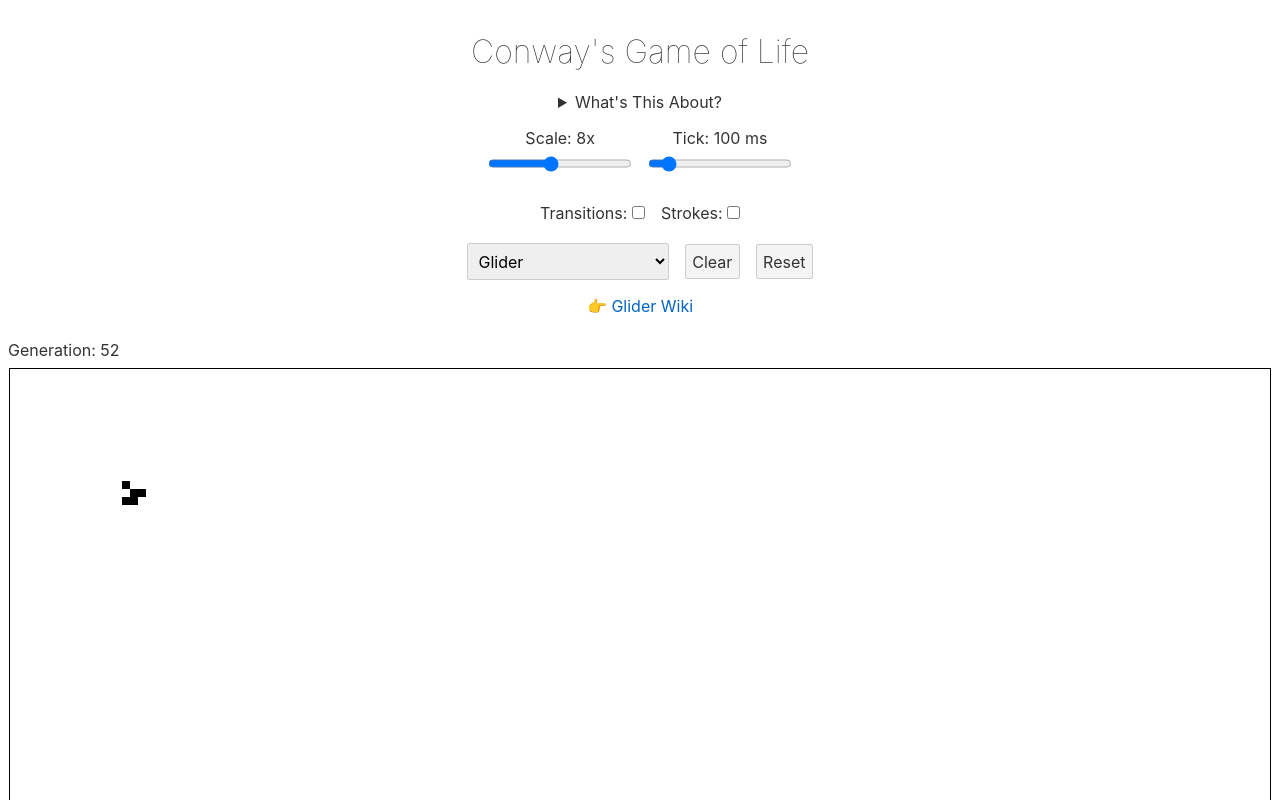
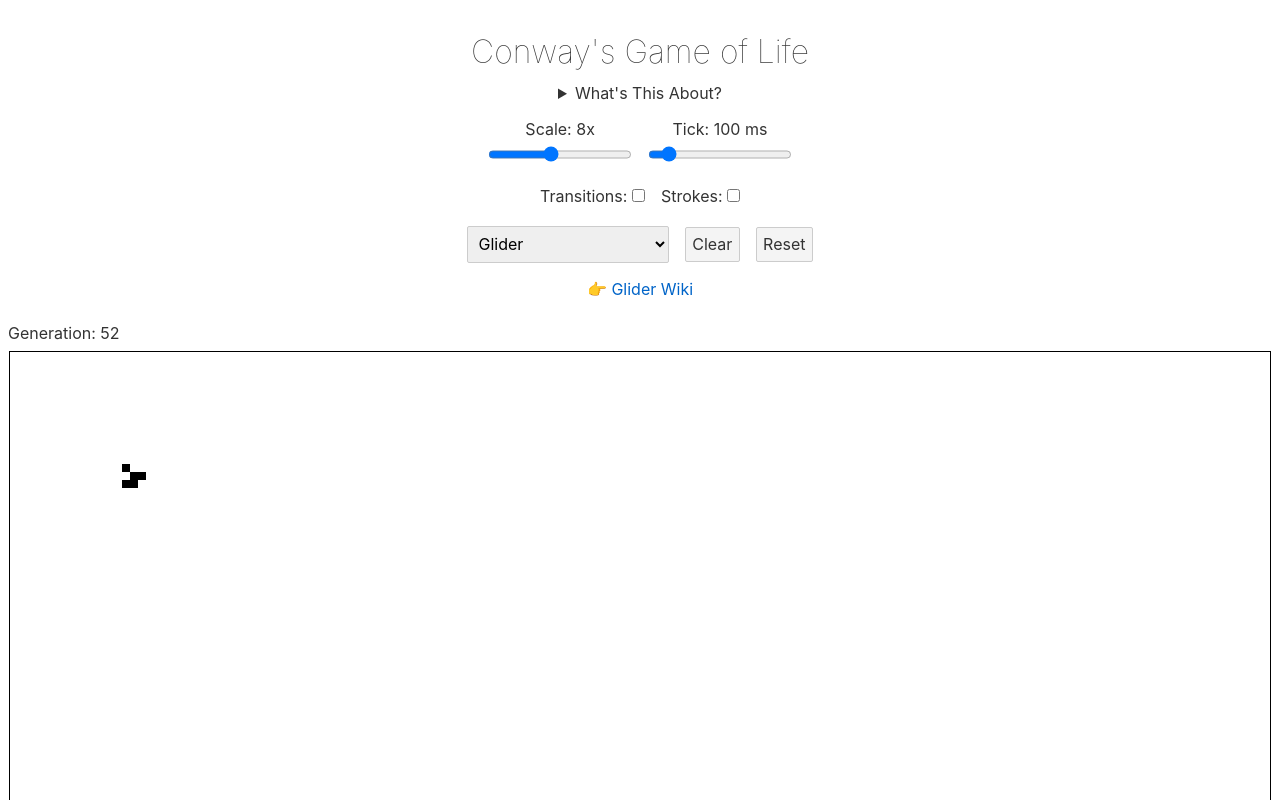
Before and after one commit to mebble/gameoflife, a Svelte app: page / in a window 1280 px wide. Shown: the top 800 px of the page. Built offline with nearby package versions, Linux system fonts and the light colour scheme.

Commit message:
resize margins

```diff
--- a/src/App.svelte
+++ b/src/App.svelte
@@ -132,6 +132,8 @@
 
 	h1 {
 		font-weight: 100;
+        margin: 0;
+        margin-bottom: 0.75rem;
 	}
 
     a.info::before {
@@ -169,6 +171,9 @@
         display: flex;
         flex-direction: column;
     }
+    label.range > input {
+        margin-bottom: 0;
+    }
 
     #canvas-container {
         margin-top: 1.5rem;
```
